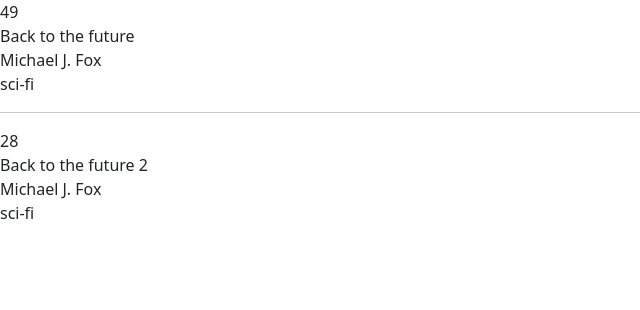
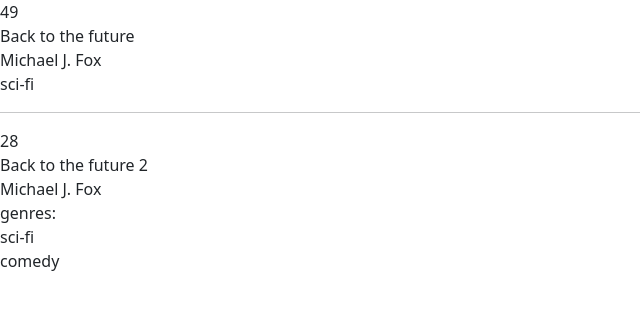
Before and after one commit to FrancescoBonandin/php-oop-1, a PHP site: page / in a window 1280 px wide. Shown: the top 310 px of the page, without its empty margins (0-640 px from the left). Run offline with PHP 8.4, Linux system fonts and the light colour scheme.

Commit message:
EDIT Bonus 1 completato

```diff
--- a/index.php
+++ b/index.php
@@ -7,17 +7,28 @@ class Movie{
     public $poster;
     public $title;
     public $cast;
-    public $genre;
+    public array|string $genres;
     public static $category='movie';
 
 
 
-    public function __construct($_title, $_cast, $_genre, $_poster=null)
+    public function __construct($_title, $_cast, $_genres, $_poster=null)
     {   $this-> id = rand(0,(10*10));
         $this-> poster = $_poster;
         $this-> title = $_title;
         $this-> cast = $_cast;
-        $this-> genre = $_genre;
+
+        if(is_array($_genres)){
+            $this -> genres=[];
+            array_push( $this -> genres, ...array_values($_genres));
+
+        }
+
+        else if (is_string($_genres)){
+
+            $this-> genres = $_genres;
+
+        }
     }
 
     public function getId() {
@@ -36,7 +47,7 @@ class Movie{
 
 $film1 = new Movie('Back to the future', 'Michael J. Fox', 'sci-fi');
 
-$film2 = new Movie('Back to the future 2', 'Michael J. Fox', 'sci-fi');
+$film2 = new Movie('Back to the future 2', 'Michael J. Fox', ['sci-fi','comedy'] );
 
 
 ?>
@@ -80,8 +91,21 @@ $film2 = new Movie('Back to the future 2', 'Michael J. Fox', 'sci-fi');
 
                 foreach($film1 as $key => $value){
 
-                    echo $film1->$key ;
-                    echo'<br>';
+                    if(!is_array($key)){
+
+                        echo $film1->$key ;
+                        echo'<br>';
+
+                    }
+
+                    else{
+
+                        echo "$key: <br>";
+
+                        foreach($key as $index => $value){
+                            echo "$value <br>";
+                        }
+                    }
 
                 }
 
@@ -99,9 +123,26 @@ $film2 = new Movie('Back to the future 2', 'Michael J. Fox', 'sci-fi');
 
                 foreach($film2 as $key=>$value){
 
-                    echo $film2->$key;
+                    if(!is_array($film2 -> $key)){
 
-                    echo'<br>';
+                        echo $film2 -> $key ;
+                        echo'<br>';
+
+                    }
+
+                    else{
+
+                        echo "$key:";
+                        echo'<br>';
+
+                        foreach($film2->$key as $index => $value){
+
+                            echo $value;
+
+                            echo"<br>";
+
+                        }
+                    }
 
                 }
 
```
